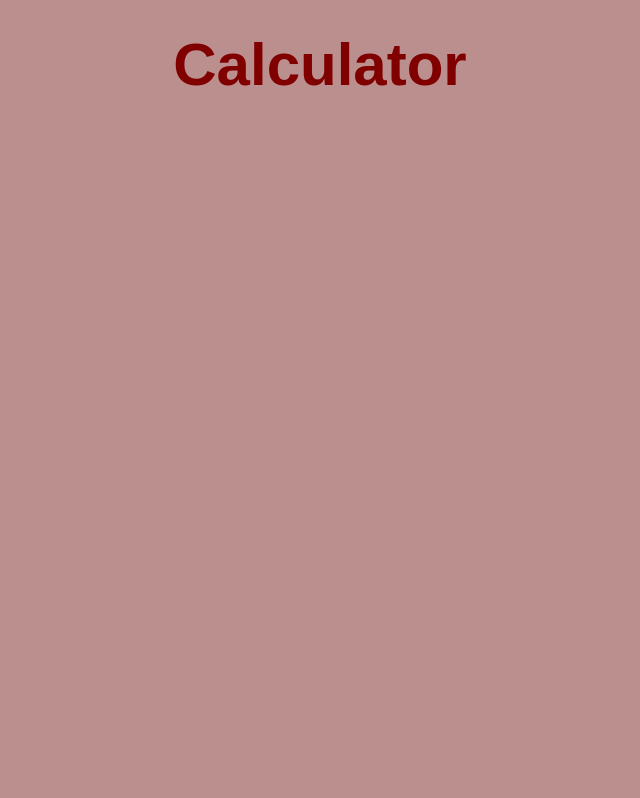
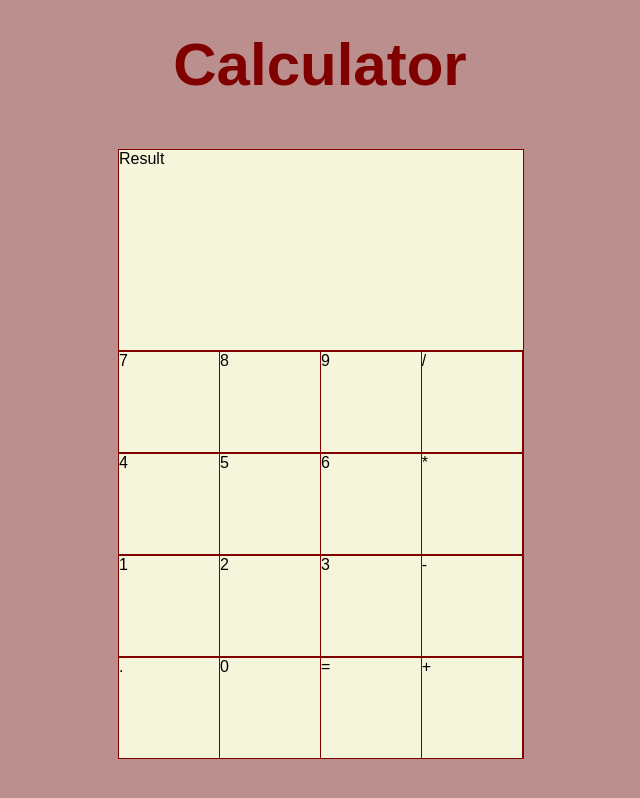
Before and after one commit to linalumburovska-geckomk/Calculator, a plain HTML site: page index.html in a window 1280 px wide. Shown: the whole page, without its empty margins (320-960 px from the left). Drawn offline with Linux system fonts and the light colour scheme.

Commit message:
Added operators and numbers of the calculator, functionality still not working

```diff
--- a/calculate.js
+++ b/calculate.js
@@ -13,3 +13,17 @@ function multiply(a,b){
 function divide(a,b){
     return a/b;
 }
+
+function operate(operator,a,b){
+    var result='';
+    if(operator=='plus'){
+        result=add(a,b);
+    }else if(operator=='minus'){
+        result=subtract(a,b);
+    }else if(operator=='product'){
+        result=multiply(a,b);
+    }else if(operator=='quotient'){
+        result=divide(a,b);
+    }
+    return result;
+}
--- a/index.html
+++ b/index.html
@@ -7,6 +7,38 @@
     <body>
         <h1>Calculator</h1>
 
+        <div id="calculator">
+            <div id="result">
+                Result
+            </div>
+
+            <div id="row">
+                <div class="number" id="seven">7</div>
+                <div class="number" id="eight">8</div>
+                <div class="number" id="nine">9</div>
+                <div class="number" id="quotient">/</div>
+            </div>
+            <div id="row">
+                <div class="number" id="four">4</div>
+                <div class="number" id="five">5</div>
+                <div class="number" id="six">6</div>
+                <div class="number" id="product">*</div>
+            </div>
+            <div id="row">
+                <div class="number" id="one">1</div>
+                <div class="number" id="two">2</div>
+                <div class="number" id="three">3</div>
+                <div class="number" id="minus">-</div>
+            </div>
+            <div id="row">
+                <div class="number" id="decimal">.</div>
+                <div class="number" id="zero">0</div>
+                <div class="number" id="equal">=</div>
+                <div class="number" id="plus">+</div>
+            </div>
+
+        </div>
+
         <script type="text/javascript" src="./calculate.js"></script>
     </body>
 </html>
--- a/style.css
+++ b/style.css
@@ -9,3 +9,34 @@ h1{
     margin-top: 30px;
     font-size: 60px;
 }
+
+#calculator{
+    height: 600px;
+    width: 404px;
+    background-color: beige;
+    margin: 50px auto auto auto;
+    border:  maroon;
+}
+
+#result{
+    height: 200px;
+    width: 404px;
+    background-color: beige;
+    border: solid 1px maroon;
+}
+
+.number{
+    height: 100px;
+    width: 100.5px;
+    background-color: beige;
+    border: solid 1px maroon;
+    display: inline-block;
+    margin: -3px;
+}
+
+#row{
+    height: 100px;
+    width: 402px;
+    border: solid 1px maroon;
+    margin-left: 2px;
+}
```
